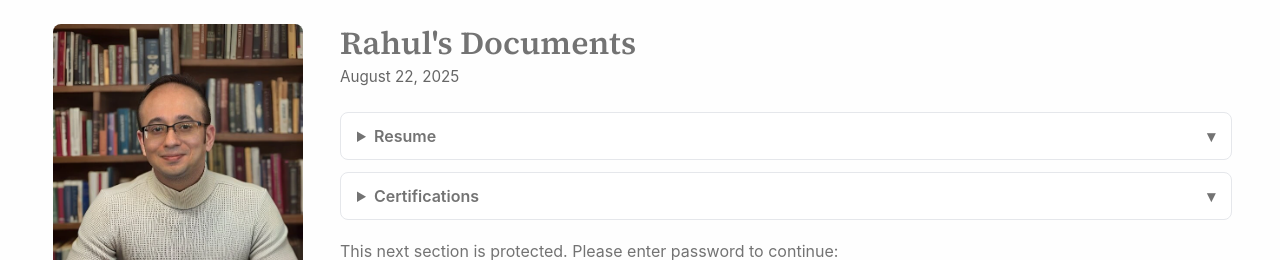
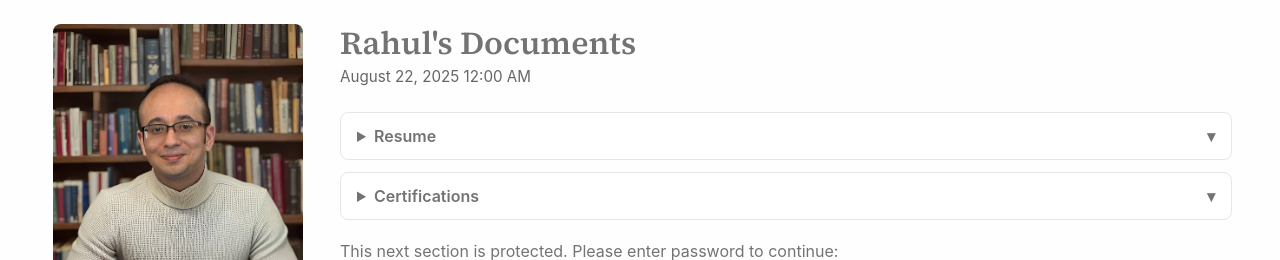
Before and after one commit to RahulBhattacharya1/RahulBhattacharya1.github.io, a Jekyll site: the page built from _posts/2025-08-22-bio.md, in a window 1280 px wide. Shown: the top 260 px of the page. Built offline with Jekyll 4.4.1, drawn with Linux system fonts in a browser that asks for light colours.

Commit message:
Update default.html

```diff
--- a/_layouts/default.html
+++ b/_layouts/default.html
@@ -117,7 +117,11 @@
           <header class="post-header">
             <h1 class="post-title">{{ page.title }}</h1>
             <p class="post-meta">
-              <span class="post-date">{{ page.date | date: "%B %d, %Y" }}</span>
+              {% if page.hide_date != true %}
+                <span class="post-date">
+                  {{ page.date | date: "%B %d, %Y %I:%M %p" }}
+                </span>
+              {% endif %}
               {% if page.share != false %}
                 <a id="share-btn" class="btn btn--share" href="#" aria-label="Share this post">Share</a>
               {% endif %}
```
